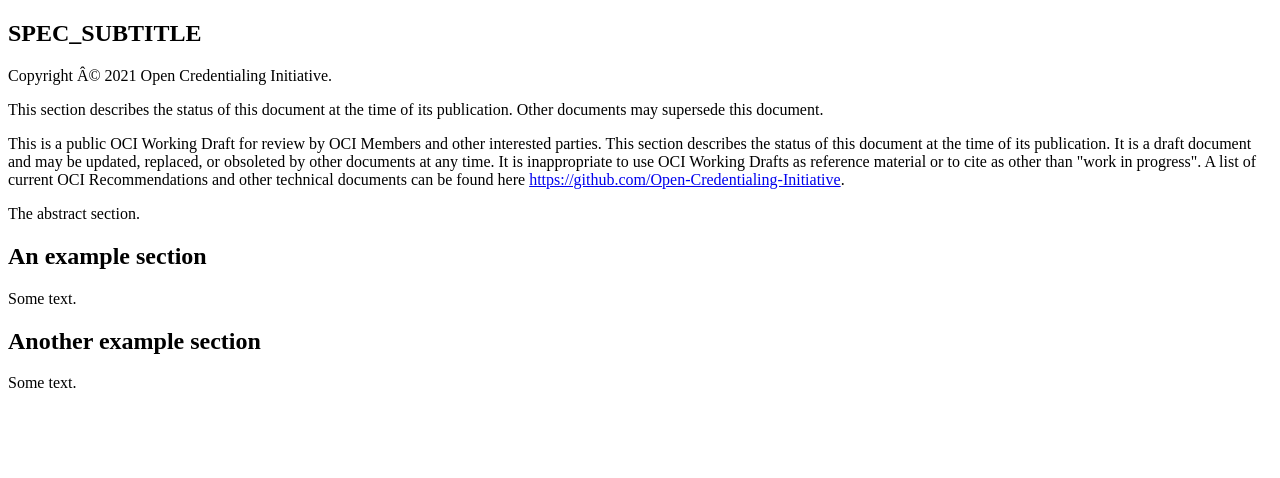
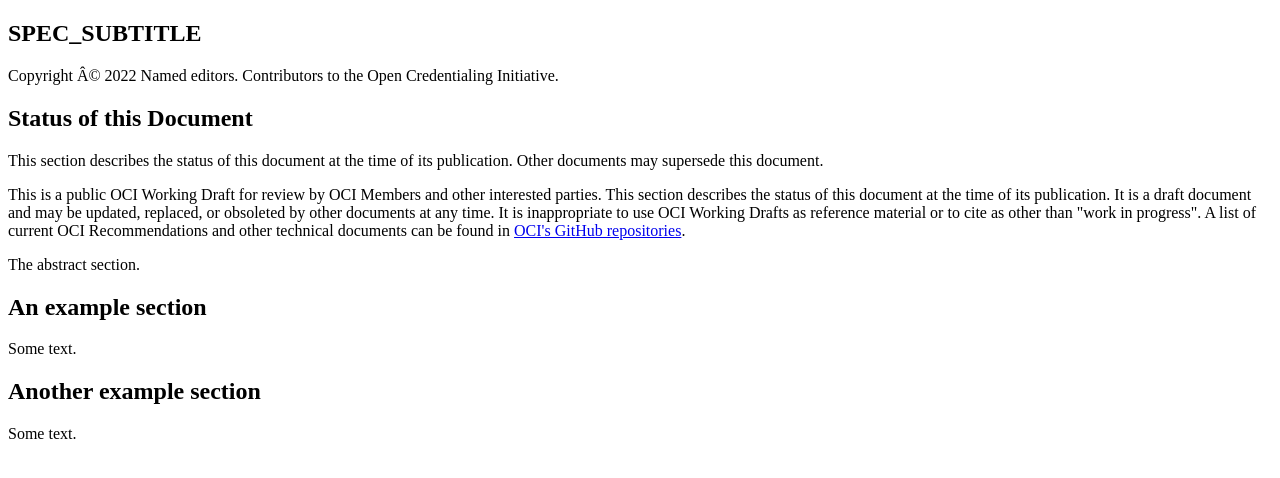
Before and after one commit to Open-Credentialing-Initiative/spec-template, a plain HTML site: page content/index.html in a window 1280 px wide. Drawn offline with Linux system fonts and the light colour scheme.

Commit message:
intro updates
copyright & other minor updates

```diff
--- a/content/index.html
+++ b/content/index.html
@@ -72,8 +72,9 @@
 </head>
 
 <body>
-  <p class="copyright"> Copyright © 2021 Open Credentialing Initiative.</p>
-  <section id="sotd">
+  <p class="copyright">Copyright © 2022 Named editors. Contributors to the Open Credentialing Initiative.</p>
+  <section>
+    <h2>Status of this Document</h2>
     <p>
       This section describes the status of this document at the
       time of its publication. Other documents may supersede this
@@ -86,8 +87,7 @@
       at any time. It is inappropriate to use OCI Working Drafts as
       reference material or to cite as other than "work in progress". A
       list of current OCI Recommendations and other technical documents can
-      be found here <a
-        href="https://github.com/Open-Credentialing-Initiative">https://github.com/Open-Credentialing-Initiative</a>.
+      be found in <a href="https://github.com/Open-Credentialing-Initiative">OCI's GitHub repositories</a>.
     </p>
   </section>
   <section id="abstract">
```
